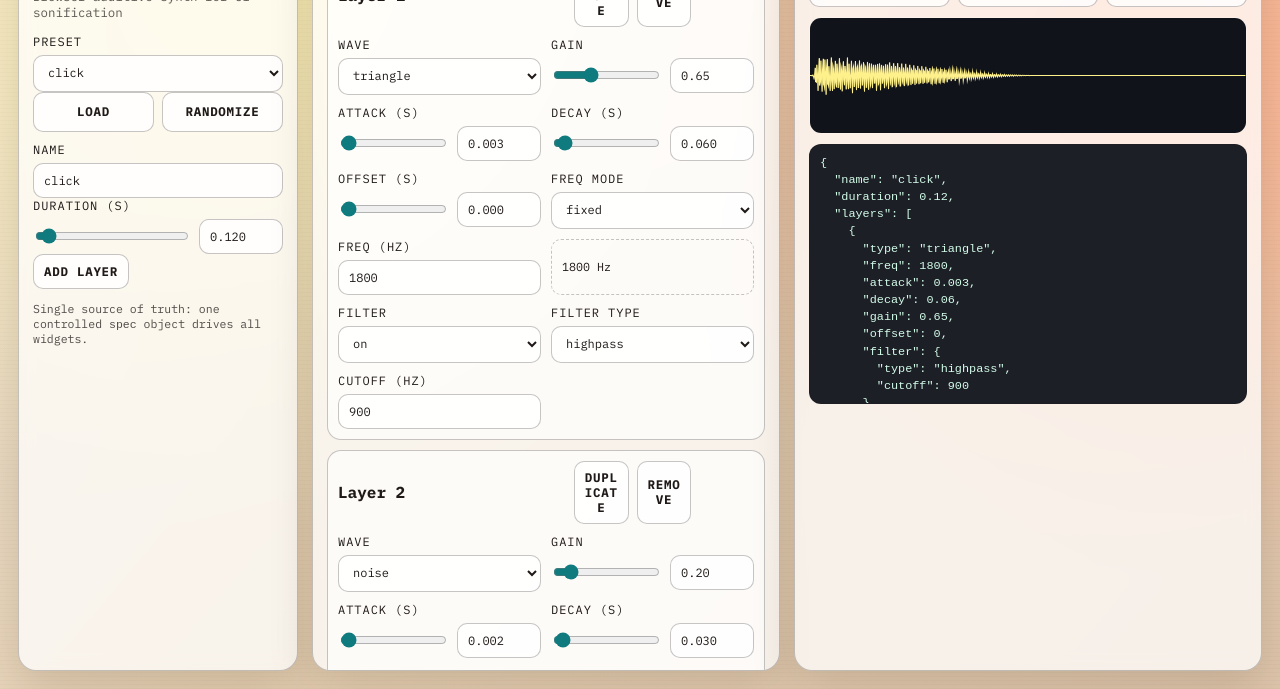
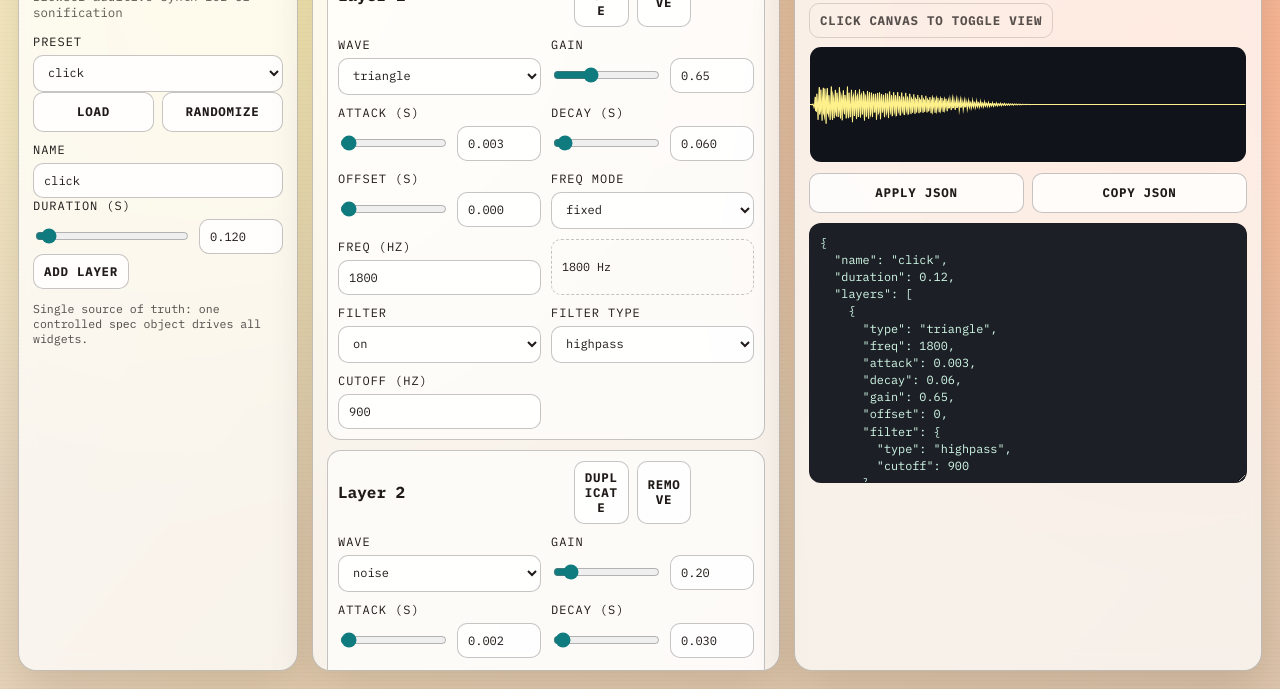
Before and after one commit to to5ta/sfx-gen, a website built with Vite: page index.html in a window 1280 px wide. Shown: the part 111-800 px from the top of the page. Built offline with nearby package versions, Linux system fonts and the light colour scheme.

Commit message:
Add editable JSON panel and inline preview toggle hint

```diff
--- a/src/main.js
+++ b/src/main.js
@@ -57,16 +57,21 @@ app.innerHTML = `
     <section class="panel panel-preview">
       <div class="section-head">
         <h2>Preview</h2>
-        <button id="toggleViewBtn" type="button">Show Spectrogram</button>
       </div>
       <div class="row-buttons">
         <button id="playBtn" type="button">Play</button>
         <button id="stopBtn" type="button">Stop</button>
         <button id="downloadBtn" type="button">WAV Download</button>
       </div>
+      <button id="canvasToggleHint" class="inline-hint" type="button">Click canvas to toggle view</button>
       <canvas id="waveCanvas" class="preview-canvas" width="760" height="200" title="Click to switch view"></canvas>
       <canvas id="specCanvas" class="preview-canvas" width="760" height="200" title="Click to switch view"></canvas>
-      <pre id="jsonView"></pre>
+      <div class="row-buttons json-actions">
+        <button id="applyJsonBtn" type="button">Apply JSON</button>
+        <button id="copyJsonBtn" type="button">Copy JSON</button>
+      </div>
+      <textarea id="jsonEditor" spellcheck="false"></textarea>
+      <p id="jsonStatus" class="hint"></p>
     </section>
   </main>
 `;
@@ -84,10 +89,13 @@ const ui = {
   playBtn: document.getElementById('playBtn'),
   stopBtn: document.getElementById('stopBtn'),
   downloadBtn: document.getElementById('downloadBtn'),
-  toggleViewBtn: document.getElementById('toggleViewBtn'),
+  canvasToggleHint: document.getElementById('canvasToggleHint'),
   waveCanvas: document.getElementById('waveCanvas'),
   specCanvas: document.getElementById('specCanvas'),
-  jsonView: document.getElementById('jsonView')
+  applyJsonBtn: document.getElementById('applyJsonBtn'),
+  copyJsonBtn: document.getElementById('copyJsonBtn'),
+  jsonEditor: document.getElementById('jsonEditor'),
+  jsonStatus: document.getElementById('jsonStatus')
 };
 
 const deepClone = (value) => JSON.parse(JSON.stringify(value));
@@ -452,7 +460,6 @@ const setPreviewMode = (mode) => {
   const showingWave = mode === 'wave';
   ui.waveCanvas.style.display = showingWave ? 'block' : 'none';
   ui.specCanvas.style.display = showingWave ? 'none' : 'block';
-  ui.toggleViewBtn.textContent = showingWave ? 'Show Spectrogram' : 'Show Curve';
 };
 
 const togglePreviewMode = () => {
@@ -470,7 +477,8 @@ const render = () => {
   renderWaveform(rendered);
   renderSpectrogram(rendered);
   setPreviewMode(state.previewMode);
-  ui.jsonView.textContent = JSON.stringify(state.spec, null, 2);
+  ui.jsonEditor.value = JSON.stringify(state.spec, null, 2);
+  ui.jsonStatus.textContent = '';
 };
 
 ui.loadPresetBtn.addEventListener('click', () => {
@@ -607,7 +615,7 @@ ui.downloadBtn.addEventListener('click', () => {
   downloadWav();
 });
 
-ui.toggleViewBtn.addEventListener('click', () => {
+ui.canvasToggleHint.addEventListener('click', () => {
   togglePreviewMode();
 });
 
@@ -619,5 +627,27 @@ ui.specCanvas.addEventListener('click', () => {
   togglePreviewMode();
 });
 
+ui.copyJsonBtn.addEventListener('click', async () => {
+  try {
+    await navigator.clipboard.writeText(ui.jsonEditor.value);
+    ui.jsonStatus.textContent = 'JSON copied to clipboard.';
+  } catch {
+    ui.jsonStatus.textContent = 'Clipboard copy failed.';
+  }
+});
+
+ui.applyJsonBtn.addEventListener('click', () => {
+  try {
+    const parsed = JSON.parse(ui.jsonEditor.value);
+    if (!parsed || typeof parsed !== 'object' || !Array.isArray(parsed.layers)) {
+      throw new Error('Invalid spec shape');
+    }
+    setSpec(parsed);
+    ui.jsonStatus.textContent = 'Spec applied.';
+  } catch {
+    ui.jsonStatus.textContent = 'Invalid JSON. Expected a Spec object.';
+  }
+});
+
 populatePresetSelect();
 render();
--- a/src/styles.css
+++ b/src/styles.css
@@ -220,17 +220,30 @@ button:hover {
   cursor: pointer;
 }
 
-#jsonView {
+.inline-hint {
+  background: transparent;
+  border-color: rgba(31, 26, 24, 0.2);
+  box-shadow: none;
+  opacity: 0.75;
+  margin-bottom: 8px;
+}
+
+.json-actions {
+  grid-template-columns: repeat(2, minmax(0, 1fr));
+}
+
+#jsonEditor {
   margin: 0;
+  width: 100%;
+  min-height: 260px;
   border-radius: 12px;
   border: 1px solid var(--line);
   padding: 10px;
-  max-height: 260px;
-  overflow: auto;
   background: rgba(15, 19, 27, 0.94);
   color: #d3fce8;
   font-size: 0.74rem;
   line-height: 1.45;
+  resize: vertical;
 }
 
 @keyframes rise {
```
